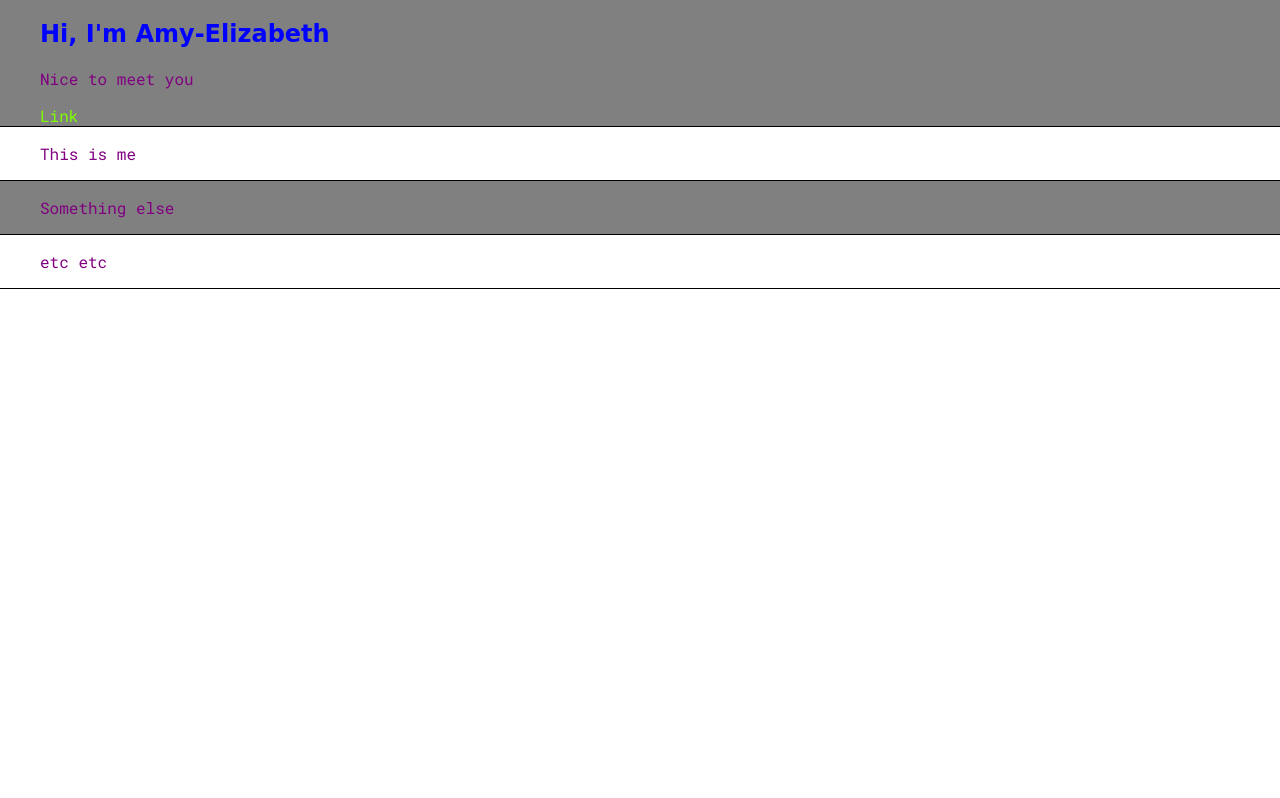
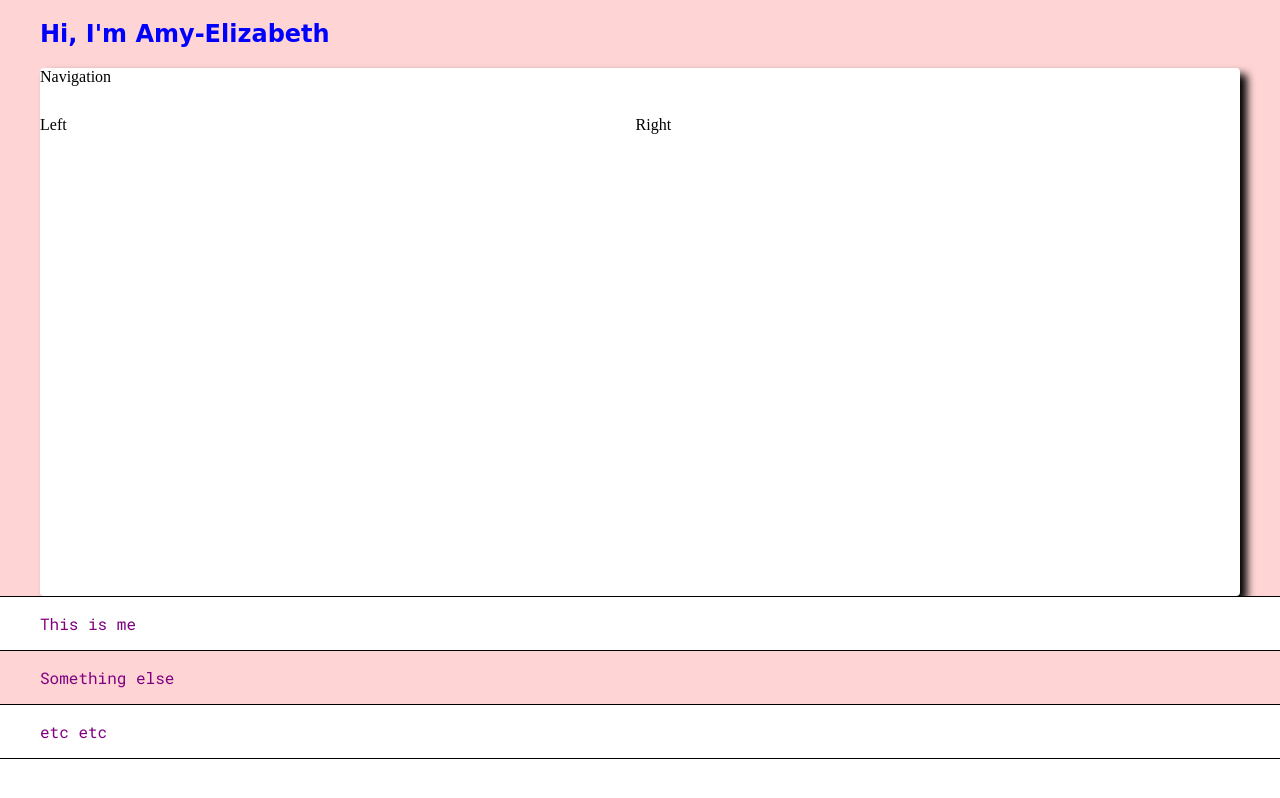
Before and after one commit to amyelhayes/PortfolioWebsite, a plain HTML site: page index.html in a window 1280 px wide. Drawn offline with Linux system fonts and the light colour scheme; a web font is replaced by a local one.

Commit message:
feat: update grid

```diff
--- a/index.html
+++ b/index.html
@@ -23,9 +23,26 @@
 
     <section class="sectionA">
         <div class="main-container">
-            <h1>Hi, I'm Amy-Elizabeth</h1>
-            <p>Nice to meet you</p>
-            <a href="#">Link</a>
+
+            <div class="welcome-message-wrapper">
+                <h1>Hi, I'm Amy-Elizabeth</h1>
+            </div>
+
+            <div class="introduction-wrapper">
+
+                <div class="navigation-wrapper">
+                    Navigation
+                </div>
+
+                <div class="left-wrapper">
+                    Left
+                </div>
+
+                <div class="right-wrapper">
+                    Right
+                </div>
+
+            </div>
         </div>
     </section>
 
--- a/styles.css
+++ b/styles.css
@@ -2,7 +2,7 @@
     --headingText:blue;
     --bodyText:purple;
 
-    --primaryColor: grey;
+    --primaryColor: rgb(255, 212, 212);
     --secondaryColor: white;
 
     --edgeColor: black;
@@ -30,8 +30,6 @@ p, li, span, label, input, a{
     font-family: 'Roboto Mono', monospace;
 }
 
-
-
 a{
     text-decoration: none;
     color: chartreuse;
@@ -58,6 +56,39 @@ ul{
     overflow: auto;
 }
 
+.welcome-message-container{
+    display: grid;
+    text-align: center;
+    align-content: center;
+    border: 2px dashed red;
+    min-height: 10em ;
+}
+
+.introduction-wrapper{
+    background-color: white;
+    box-shadow: 7px 6px 9px 0px rgba(0, 0, 0, 1);
+    border-radius: 4px 4px 4px 4px;
+    display: grid;
+    grid-template-columns: 1fr, 1fr;
+    grid-template-rows: 3em 30em;
+    grid-template-areas:
+        'nav-wrapper nav-wrapper'
+        'left-wrapper right-wrapper'
+    ;
+}
+
+.navigation-wrapper{
+    grid-area: nav-wrapper;
+}
+
+.left-wrapper{
+    grid-area: left-wrapper;
+}
+
+.right-wrapper{
+    grid-area: right-wrapper;
+}
+
 @media screen and (max-width: 1200px){
     .main-container{
         width:95%;
```
